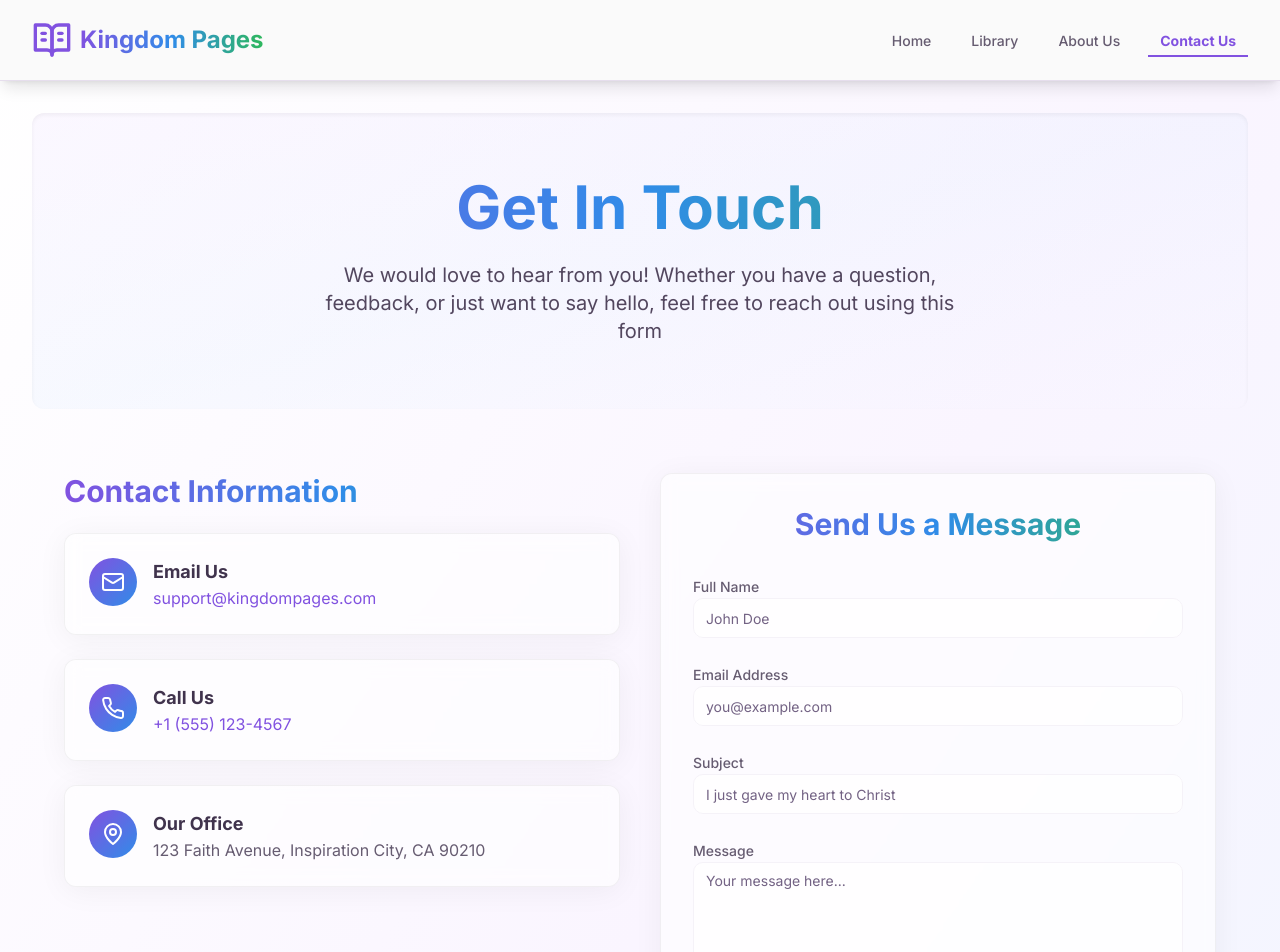
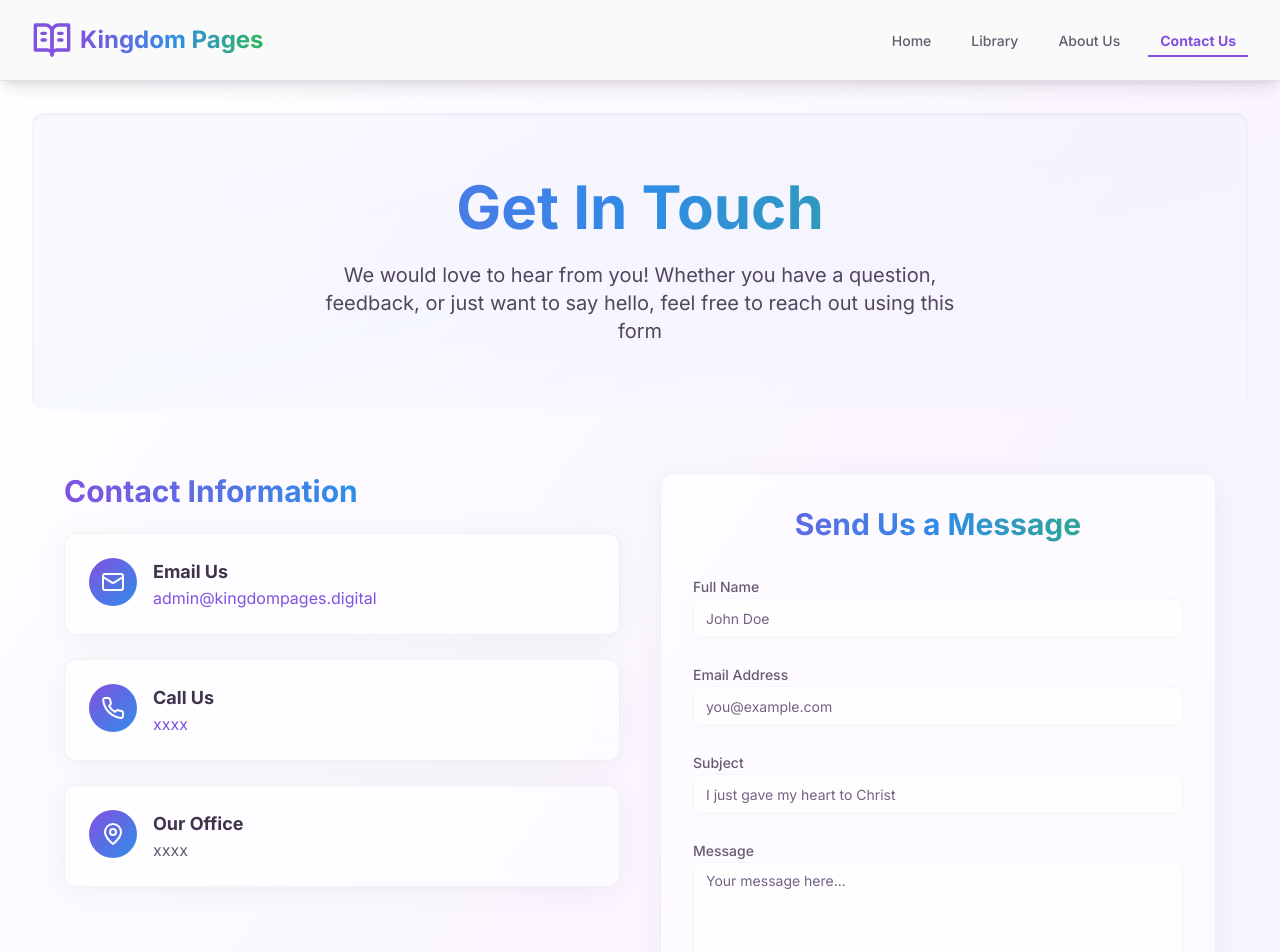
Before and after one commit to Alletta-Mollo/KingdomPages.digital, a React (Vite) app: page /contact in a window 1280 px wide. Shown: the top 952 px of the page. Built offline with nearby package versions, Linux system fonts and the light colour scheme.

Commit message:
Post to the right public_html

```diff
--- a/src/pages/ContactPage.jsx
+++ b/src/pages/ContactPage.jsx
@@ -100,9 +100,9 @@ const ContactPage = () => {
             transition={{ duration: 0.8 }}
           >
             <h2 className="text-3xl font-bold mb-6 gradient-text">Contact Information</h2>
-            <ContactInfoCard icon={Mail} title="Email Us" content="support@kingdompages.com" href="mailto:support@kingdompages.com" delay={0.1} />
-            <ContactInfoCard icon={Phone} title="Call Us" content="+1 (555) 123-4567" href="tel:+15551234567" delay={0.2} />
-            <ContactInfoCard icon={MapPin} title="Our Office" content="123 Faith Avenue, Inspiration City, CA 90210" delay={0.3} />
+            <ContactInfoCard icon={Mail} title="Email Us" content="admin@kingdompages.digital" href="mailto:admin@kingdompages.digital" delay={0.1} />
+            <ContactInfoCard icon={Phone} title="Call Us" content="xxxx" href="tel:+15551234567" delay={0.2} />
+            <ContactInfoCard icon={MapPin} title="Our Office" content="xxxx" delay={0.3} />
           </motion.div>
 
           <motion.div
```
